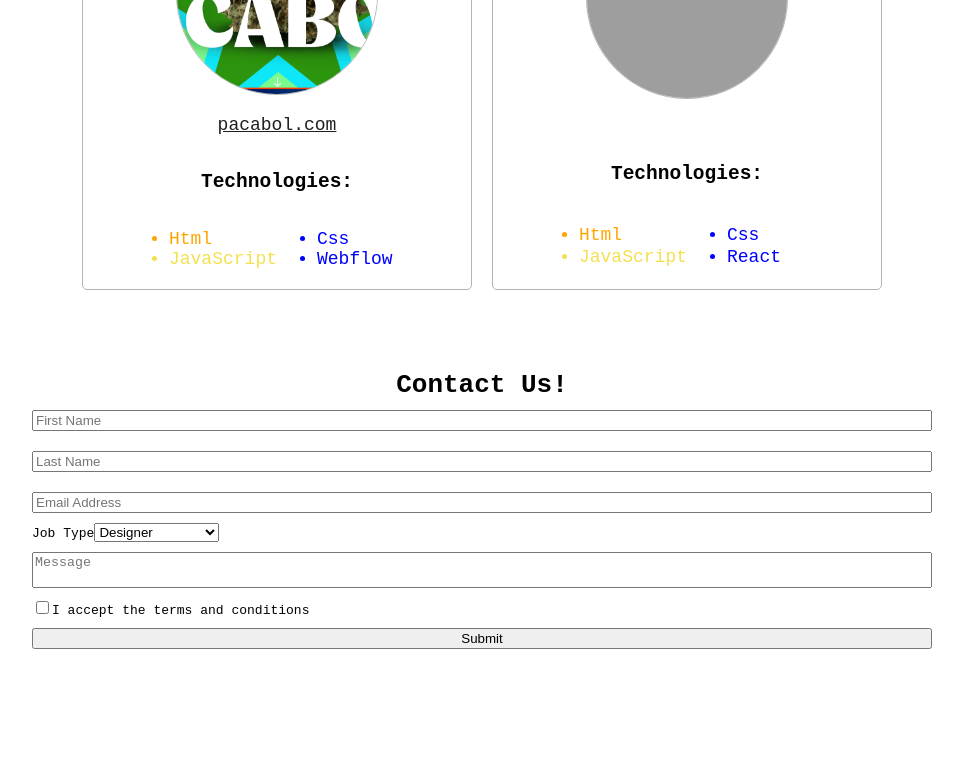
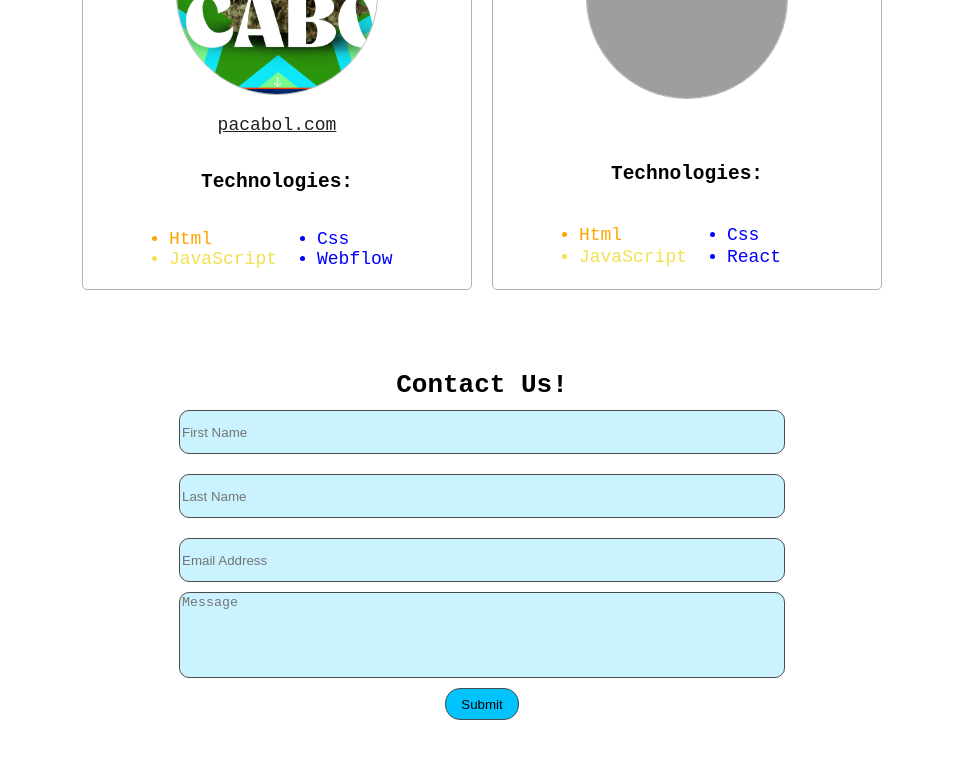
Before and after one commit to Jonathancodesurfer/portfolio, a React (Create React App) app: page / in a window 1280 px wide. Shown: the part 1743-2501 px from the top of the page, without its empty margins (158-1121 px from the left). Built offline with nearby package versions, Linux system fonts and the light colour scheme; grey boxes are pictures that could not be loaded.

Commit message:
styling form

```diff
--- a/src/components/Formik.css
+++ b/src/components/Formik.css
@@ -10,10 +10,46 @@ Form {
     row-gap: 10px;
 }
 
+input {
+    height: 40px;
+    border-radius: 10px;
+    border-color: rgb(75, 75, 75);
+    border: solid 1px rgb(75, 75, 75);
+    background-color: rgba(1, 196, 255, 0.205);
+
+}
+
 .Form_name {
     margin: 0;
 }
 
 textarea {
     resize: none;
+    height: 80px;
+    border-radius: 10px;
+    border-color: rgb(75, 75, 75);
+    background-color: rgba(1, 196, 255, 0.205);
 }
+
+button {
+    justify-self: center;
+    padding: 7.5px 15px;
+    border-radius: 15px;
+    border: solid 1px rgb(75, 75, 75);
+    background-color: rgb(1, 196, 255);
+}
+
+.error {
+    color: tomato;
+}
+
+/*------------------------------------------*/
+@media only screen and (min-width: 760px) {
+    Form {
+        justify-items: center;
+    }
+
+    Form input, textarea {
+        width: 600px;
+    }
+}
--- a/src/components/FormikForm.js
+++ b/src/components/FormikForm.js
@@ -77,23 +77,12 @@ const SignupForm = () => {
         initialValues={{
           firstName: '',
           lastName: '',
-          email: '',
-          acceptedTerms: false, // added for our checkbox
-          jobType: '', // added for our select
+          email: ''
         }}
         validationSchema={Yup.object({
-          firstName: Yup.string()
-            .max(15, 'Must be 15 characters or less')
-            .required('Required'),
-          lastName: Yup.string()
-            .max(20, 'Must be 20 characters or less')
-            .required('Required'),
           email: Yup.string()
             .email('Invalid email address')
-            .required('Required'),
-          acceptedTerms: Yup.boolean()
             .required('Required')
-            .oneOf([true], 'You must accept the terms and conditions.')
         })}
         onSubmit={(values, { setSubmitting }) => {
           setTimeout(() => {
@@ -121,22 +110,11 @@ const SignupForm = () => {
             placeholder="Email Address"
           />
 
-          <MySelect label="Job Type" name="jobType">
-            <option value="designer">Designer</option>
-            <option value="development">Developer</option>
-            <option value="product">Product Manager</option>
-            <option value="other">Other</option>
-          </MySelect>
-
           <MyTextArea
             name="message"
             type="message"
             placeholder="Message"
           />
-
-          <MyCheckbox name="acceptedTerms">
-            I accept the terms and conditions
-          </MyCheckbox>
 
           <button type="submit">Submit</button>
         </Form>
```
